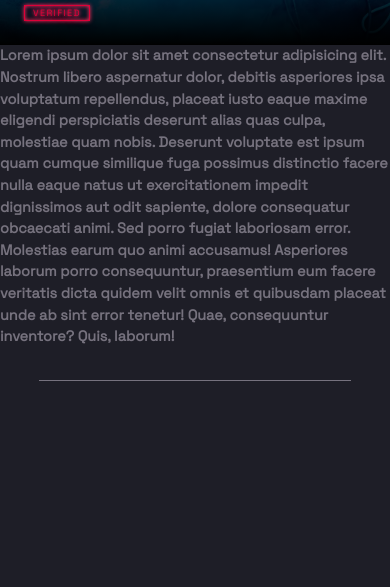
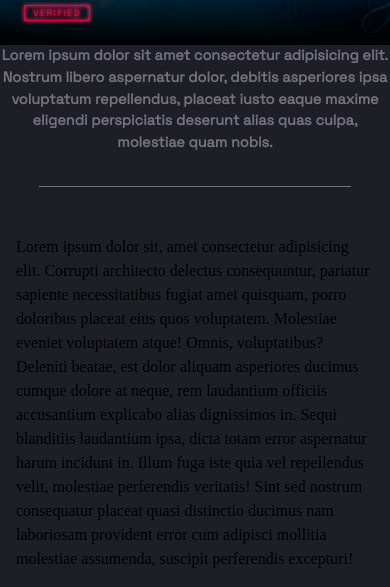
Before and after one commit to SoundWolf515/Portfolio, a plain HTML site: page index.html in a window 390 px wide. Shown: the part 443-1030 px from the top of the page. Before the commit the page ends 844 px from the top, so only its background shows below. Drawn offline with Linux system fonts and the light colour scheme.

Commit message:
feature: Fixed problems with the regular and responsive views of the side bar, added a highlighted color for selected text

```diff
--- a/css/layout.css
+++ b/css/layout.css
@@ -1,48 +1,38 @@
-/* ScrollBar */
-html::-webkit-scrollbar{
-    width: 3px;
-}
-
-html::-webkit-scrollbar-track{
-    background: var(--surface-color);
-}
-
-html::-webkit-scrollbar-thumb{
-    background: var(--primary-color);
-    border-radius: 4px;
-}
-
-html::-webkit-scrollbar-thumb:hover{
-    background: var(--hover-primary-color);
+::selection{
+    background-color: var(--hover-primary-color);
+    color: #fff;
 }
 
 body{
     background-color: var(--background-color);
+    display: flex;
+    min-height: 100vh;
 }
-/*
+
 header{
     position: sticky;
     top: 0;
 
-    height: 90vh;
-    width: 20%;
+    height: 85%;
 
-    padding: var(--space-sm) var(--space-lg);
+    align-self: center;
+
+    width: 310px;
+    flex-shrink: 0;
+    padding: var(--space-xs) var(--space-sm);
+    margin-left: var(--space-lg);
+    margin-right: var(--space-sm);
+    margin-top: var(--space-md);
+    margin-bottom: var(--space-md);
+    border-right: 1px solid var(--border-color);
 }
 
-header::after{
-    content: "";
+main{
+    flex: 1;
+    min-width: 0;
+    padding: var(--space-sm);
+}
 
-    position: absolute;
-    right: 0;
-    top: 5%;
-
-    width: 1px;
-    height: 90%;
-
-    background: var(--border-color);
-}
-*/
 h1{
     font-family: var(--font-heading);
     font-size: var(--font-size-hero);
@@ -76,9 +66,24 @@ h2{
 }
 
 @media (max-width: 900px){
+    body{
+        flex-direction: column;
+        padding: 0;
+    }
+
+    header{
+        margin: 0;
+        position: static;
+
+        flex: none;
+        width: 100%;
+        padding: 0;
+        border-right: none;
+    }
 
     h1{
         max-width:90%;
+        font-size: var(--font-size-hero-responsive);
     }
 
     .buttons{
--- a/css/sections/hero.css
+++ b/css/sections/hero.css
@@ -6,6 +6,7 @@
 }
 
 .profile-picture{
+    align-self: center;
     position: relative;
 
     height: 298px;
@@ -82,6 +83,8 @@
     font-weight: 700;
     text-transform: uppercase;
 
+    margin-bottom: var(--space-xs);
+
     align-self: center;
 
     color: var(--primary-color);
@@ -91,6 +94,8 @@
 
 /* Styles for the tags */
 .information{
+    max-width: 100%;
+
     list-style: none;
     display: flex;
     flex-wrap: wrap;
@@ -113,6 +118,8 @@
     display: inline-flex;
     align-items: center;
     justify-content: center;
+
+    white-space: nowrap;
 }
 
 /* Verified sign */
@@ -186,7 +193,7 @@
     }
 
     .profile-picture{
-        width: 100vw;
+        width: 100%;
         height: auto;
         aspect-ratio: 238 / 298;
 
@@ -223,4 +230,8 @@
         flex-direction:row;
         align-items:center;
     }
+
+    .description{
+        text-align: center;
+    }
 }
--- a/css/variables.css
+++ b/css/variables.css
@@ -17,7 +17,8 @@
     --font-size-base: 0.9rem;
     --font-size-lg: 1.25rem;
     --font-size-xl: 2rem;
-    --font-size-hero: clamp(2rem, 8vw, 3rem);
+    --font-size-hero: 2rem;
+    --font-size-hero-responsive: clamp(2rem, 8vw, 3rem);
 
     /*Spacing*/
     --space-xs: .5rem;
--- a/index.html
+++ b/index.html
@@ -40,13 +40,7 @@
         </section>
         <p class="description">Lorem ipsum dolor sit amet consectetur adipisicing elit. Nostrum libero aspernatur dolor,
             debitis asperiores ipsa voluptatum repellendus, placeat iusto eaque maxime eligendi perspiciatis deserunt
-            alias quas culpa, molestiae quam nobis.
-            Deserunt voluptate est ipsum quam cumque similique fuga possimus distinctio facere nulla eaque natus ut
-            exercitationem impedit dignissimos aut odit sapiente, dolore consequatur obcaecati animi. Sed porro fugiat
-            laboriosam error.
-            Molestias earum quo animi accusamus! Asperiores laborum porro consequuntur, praesentium eum facere veritatis
-            dicta quidem velit omnis et quibusdam placeat unde ab sint error tenetur! Quae, consequuntur inventore?
-            Quis, laborum!</p>
+            alias quas culpa, molestiae quam nobis.</p>
         <hr>
         <!--Minimalist social media buttons-->
         <section class="buttons">
@@ -88,6 +82,11 @@
             </a>
         </section>
     </header>
+    <main>
+        Lorem ipsum dolor sit, amet consectetur adipisicing elit. Corrupti architecto delectus consequuntur, pariatur sapiente necessitatibus fugiat amet quisquam, porro doloribus placeat eius quos voluptatem. Molestiae eveniet voluptatem atque! Omnis, voluptatibus?
+        Deleniti beatae, est dolor aliquam asperiores ducimus cumque dolore at neque, rem laudantium officiis accusantium explicabo alias dignissimos in. Sequi blanditiis laudantium ipsa, dicta totam error aspernatur harum incidunt in.
+        Illum fuga iste quia vel repellendus velit, molestiae perferendis veritatis! Sint sed nostrum consequatur placeat quasi distinctio ducimus nam laboriosam provident error cum adipisci mollitia molestiae assumenda, suscipit perferendis excepturi!
+    </main>
 </body>
 
 </html>
```
